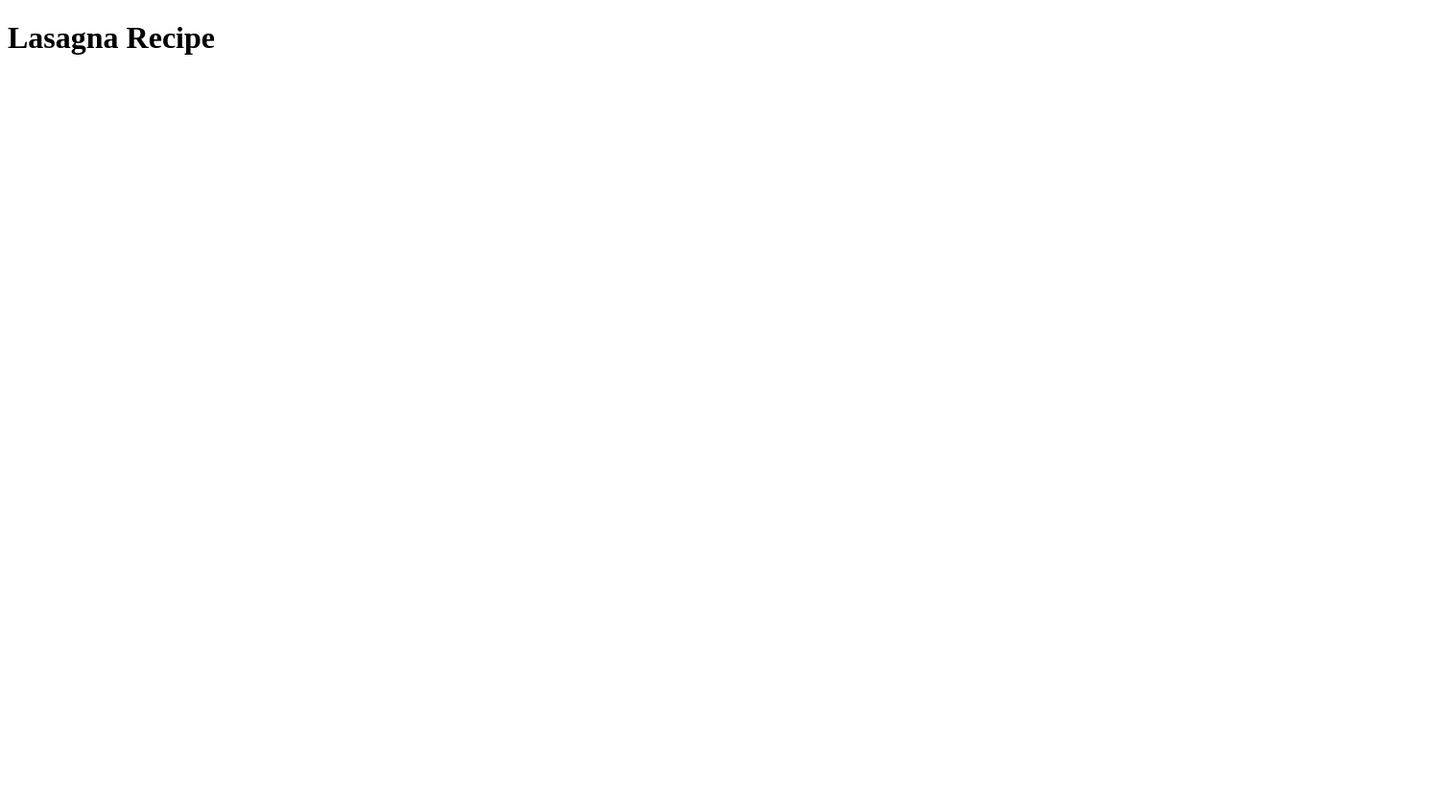
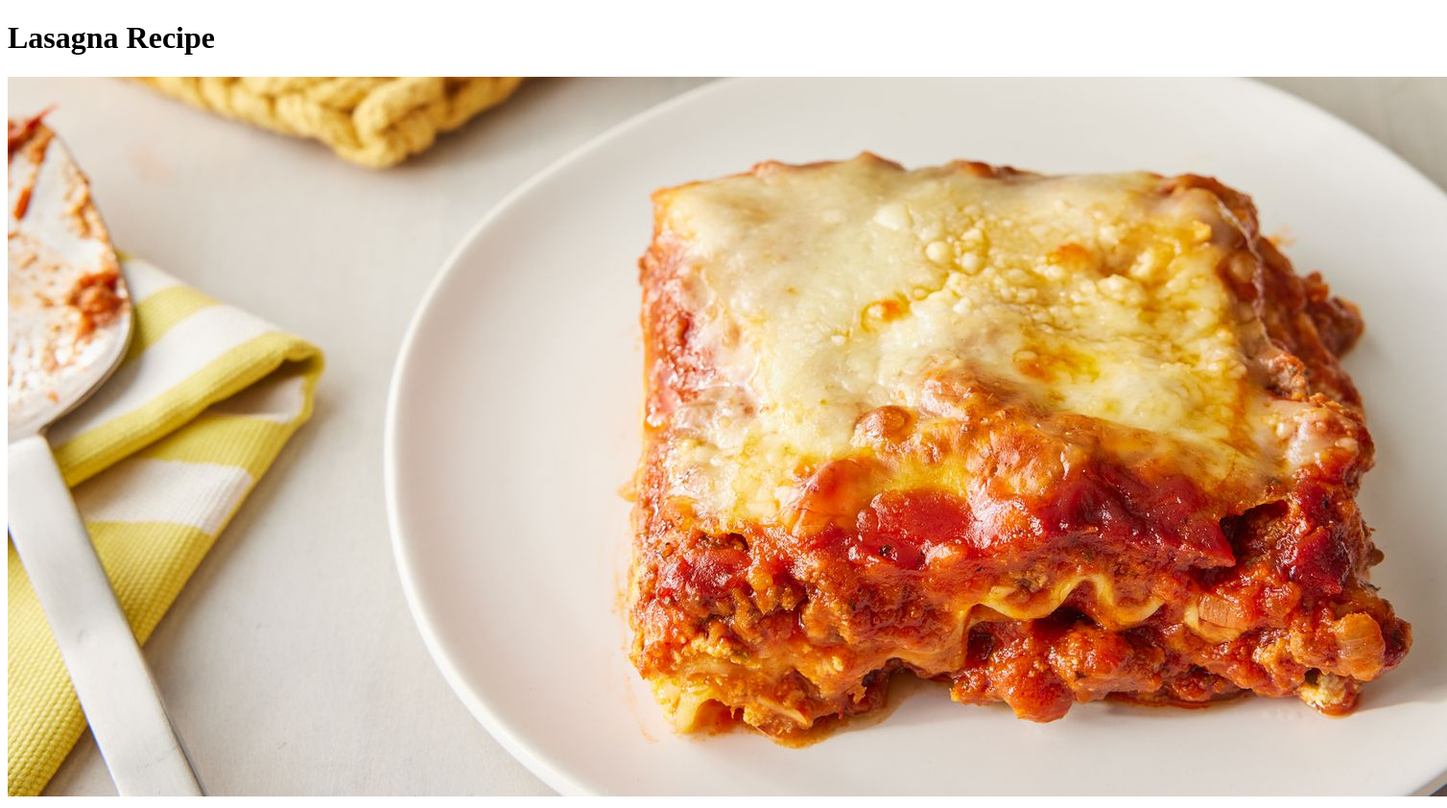
Before and after one commit to zhoubyi/odin-recipes, a plain HTML site: page recipes/lasagna.html in a window 1280 px wide. Shown: the whole page at 96% size, 1508 px wide, since content can reach past the window. Before the commit the page ends 800 px from the top, so only its background shows below. Drawn offline with Linux system fonts and the light colour scheme.

Commit message:
finish first of three recipes for site
Added image, desciption, steps to make

```diff
--- a/recipes/lasagna.html
+++ b/recipes/lasagna.html
@@ -7,5 +7,6 @@
 
     <body>
         <h1>Lasagna Recipe</h1>
+        <img src="../images/lasagna.jpg" alt="Image of Finished Lasagna">
     </body>
 </html>
```
Also changed, not shown: images/lasagna.jpg (added).
